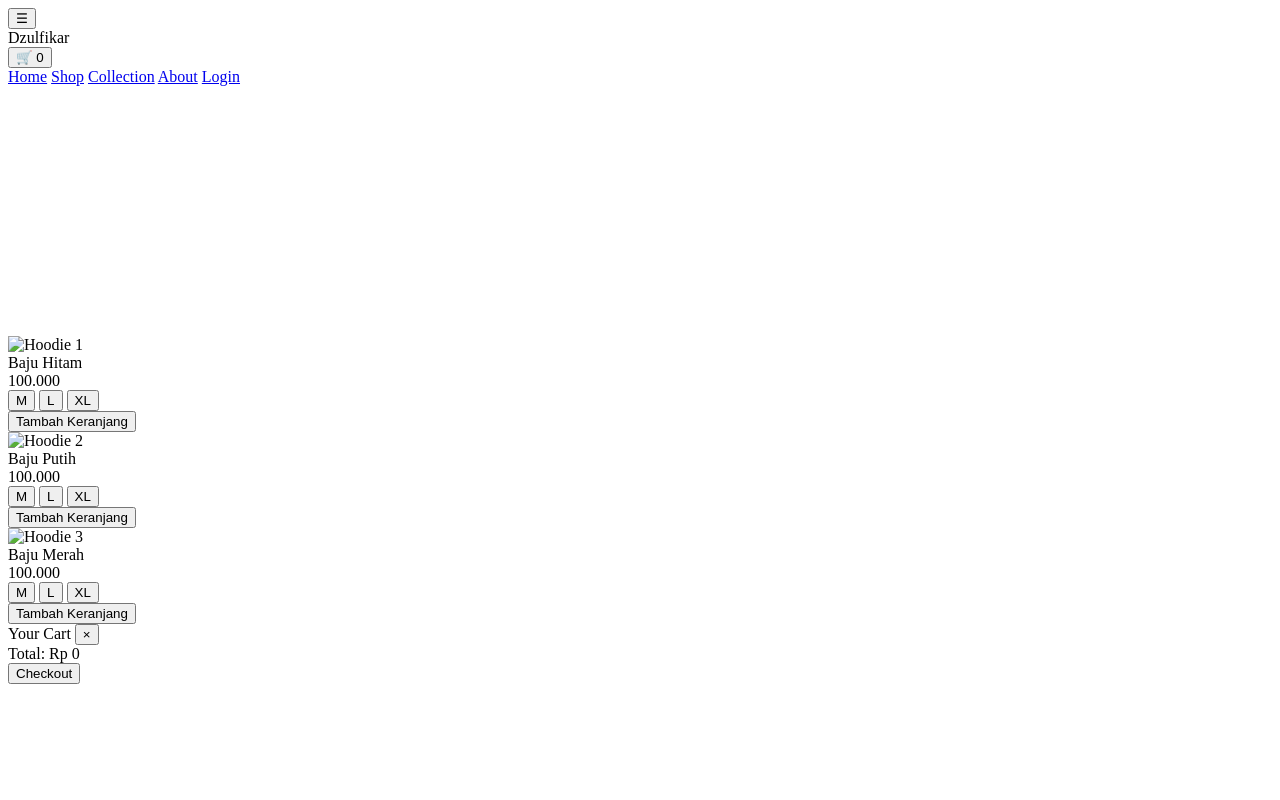
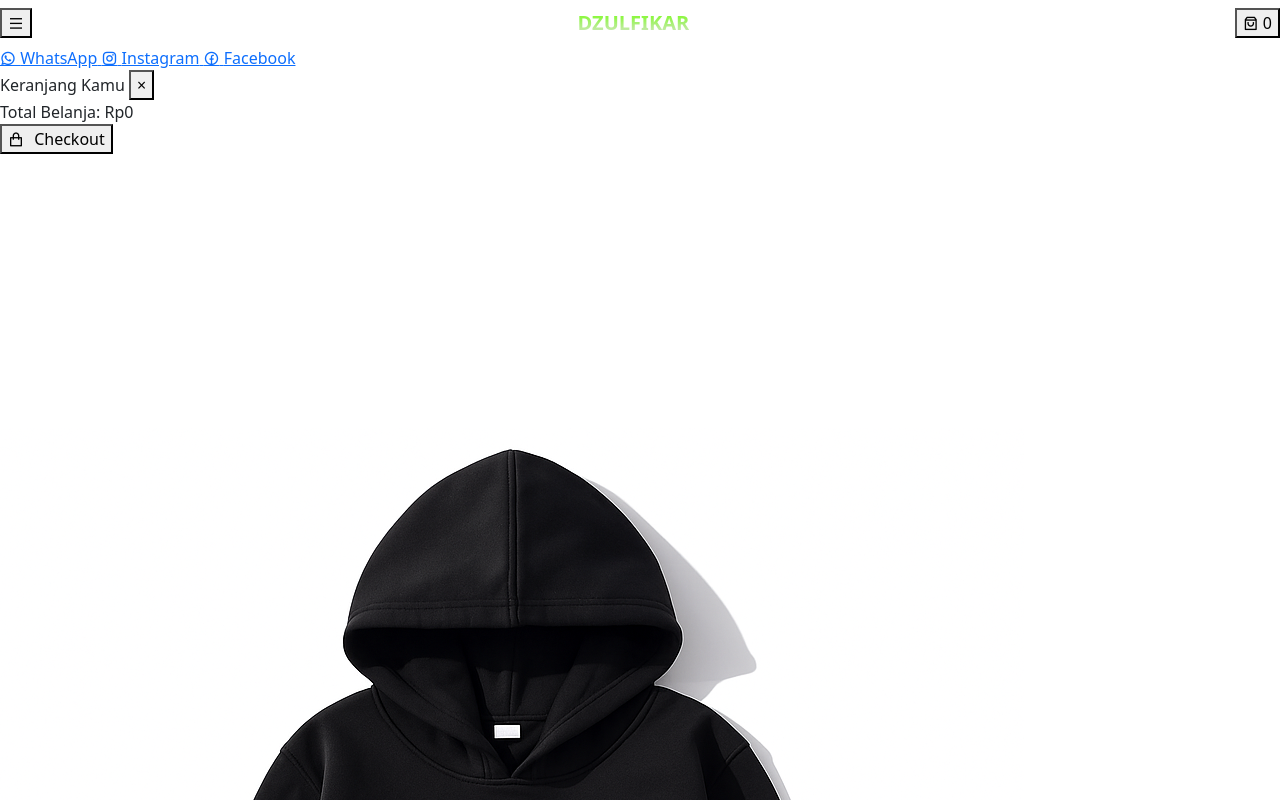
Before and after one commit to wkhalifah18-collab/dzulfikarrrawr, a plain HTML site: page index.html in a window 1280 px wide. Shown: the top 800 px of the page. Drawn offline with nearby package versions, Linux system fonts and the light colour scheme.

Commit message:
Update index.html with Bootstrap and layout changes

```diff
--- a/index.html
+++ b/index.html
@@ -1,108 +1,201 @@
 <!DOCTYPE html>
 <html lang="en">
+
 <head>
   <meta charset="UTF-8" />
-  <meta name="viewport" content="width=device-width, initial-scale=1.0" />
-  <title>KIRA Store</title>
-  <link href="https://fonts.googleapis.com/css2?family=Cinzel+Decorative&family=Cinzel&display=swap" rel="stylesheet">
-  <link rel="stylesheet" href="style.css">
+  <meta name="viewport" content="width=device-width, initial-scale=1" />
+  <title>KIRA Store - Final </title>
+  <link href="https://cdn.jsdelivr.net/npm/bootstrap@5.3.0/dist/css/bootstrap.min.css" rel="stylesheet" />
+  <!-- Remix Icon -->
+  <link href="https://cdn.jsdelivr.net/npm/remixicon/fonts/remixicon.css" rel="stylesheet" />
+  <link href="https://fonts.googleapis.com/css2?family=Cinzel+Decorative:wght@400;700;900&display=swap"
+    rel="stylesheet">
+  <link href="https://fonts.googleapis.com/css2?family=Cinzel:wght@500&display=swap" rel="stylesheet">
+  <link rel="stylesheet" href="ray.css" />
 </head>
+
 <body>
+  <nav class="navbar">
+    <button id="menu-toggle" aria-label="Toggle menu"><i class="ri-menu-line"></i></button>
+    <div id="navbarlogo" style="
+     background: linear-gradient(to bottom, #6aff00, #2b272722);
 
-  <!-- Navbar -->
-  <nav class="navbar">
-    <button id="menu-toggle">☰</button>
-    <div id="navbarlogo">Dzulfikar</div>
-    <button id="cart-toggle">
-      🛒
+       -webkit-background-clip: text;
+       color: transparent;
+       font-weight: 900;
+       font-size: 1.25rem;
+     ">
+      DZULFIKAR
+    </div>
+
+
+    <button id="cart-toggle" aria-label="Toggle cart" class="position-relative">
+      <i class="ri-shopping-bag-3-line"></i></i>
       <span id="cart-count">0</span>
     </button>
   </nav>
+<!-- Sidebar Menu -->
+<aside class="sidebar" id="sidebar-menu">
+  <nav class="sidebar-nav">
 
-  <!-- Sidebar -->
-  <div class="sidebar" id="sidebar">
-    <div class="sidebar-nav">
-      <a href="#">Home</a>
-      <a href="#">Shop</a>
-      <a href="#">Collection</a>
-      <a href="#">About</a>
-      <a href="#" id="login-btn">Login</a>
+    <!-- WhatsApp -->
+    <a href="https://wa.me/6282197770219" target="_blank" class="flex items-center gap-2">
+      <i class="ri-whatsapp-line text-xl"></i>
+      <span>WhatsApp</span>
+    </a>
+
+    <!-- Instagram -->
+    <a href="https://instagram.com/dzulfikar361" target="_blank" class="flex items-center gap-2">
+      <i class="ri-instagram-line text-xl"></i>
+      <span>Instagram</span>
+    </a>
+
+    <!-- Facebook -->
+    <a href="https://www.facebook.com/rayhan.ray.9237244/" target="_blank" class="flex items-center gap-2">
+      <i class="ri-facebook-circle-line text-xl"></i>
+      <span>Facebook</span>
+    </a>
+
+  </nav>
+</aside>
+
+
+  <!-- Sidebar Cart -->
+  <aside class="sidebar-cart" id="sidebar-cart">
+<div class="cart-summary">
+  <span>Keranjang Kamu</span>
+  <button class="close-cart" id="close-cart">&times;</button>
+</div>
+
+    <div class="cart-items" id="cart-items"></div>
+
+    <!-- Keterangan total -->
+    <!-- Total belanja -->
+    <div class="cart-total-row">
+      <span class="cart-total-label">Total Belanja:</span>
+      <span class="cart-total" id="cart-total">Rp0</span>
     </div>
-  </div>
+
+    <!-- Tombol checkout -->
+    <button class="checkout-btn" id="checkout-btn">
+      <i class="ri-shopping-bag-line" style="margin-right: 6px;"></i> Checkout
+    </button>
+
+  </aside>
 
   <!-- Overlay -->
   <div class="overlay" id="overlay"></div>
 
-  <!-- Banner -->
-  <section class="banner-section" style="height: 250px; display:flex; justify-content:center; align-items:center; color:white; text-align:center;">
-    <div>
-      <h1>DZULFIKAR</h1>
-      <p>AMAN • CEPAT • TERPERCAYA</p>
-    </div>
-  </section>
+  <!-- Main Content -->
+  <main>
+    <!-- Welcome Section -->
+    <section class="banner-section" style="text-align:center; padding: 6rem 2rem; color: white;">
+      <h5></h5>
+      <h1 style="font-weight: 800; font-size: 3rem; margin: 0.5rem 0;">DZULFIKAR</h1>
+      <p></p>
+    </section>
+    <!-- Products -->
+    <section class="product-grid" id="product">
+      <!-- Example product card, duplicate/change as needed -->
+      <div class="product-card" data-id="hitam" data-name="HOODIE Hitam" data-price="100000" data-image="images/4.jpg">
+        <img src="images/4.jpg" alt="Kaos Hitam" class="product-image" />
+        <h3 class="product-name">HOODIE HITAM</h3>
 
-  <!-- Product Grid -->
-  <section class="product-grid">
-    <!-- Produk 1 -->
- <!-- Produk 1 -->
-<div class="product-card">
-  <img src="images/hoodie1.jpg" alt="Hoodie 1" class="product-image">
-  <div class="product-name">Baju Hitam</div>
-  <div class="product-price">100.000</div>
-  <div class="size-buttons">
-    <button class="size-btn">M</button>
-    <button class="size-btn">L</button>
-    <button class="size-btn">XL</button>
-  </div>
-  <button class="add-to-cart-btn">Tambah Keranjang</button>
-</div>
+        <p class="product-price">
+          Rp100.000
+        </p>
+        <div class="size-buttons" role="group" aria-label="Pilih ukuran kaos hitam">
+          <button class="size-btn" type="button">M</button>
+          <button class="size-btn" type="button">L</button>
+          <button class="size-btn" type="button">XL</button>
+        </div>
+        <button class="add-to-cart-btn btn btn-success mt-auto" type="button"
+          aria-label="Tambah Hitam ke keranjang">Tambah Keranjang</button>
+      </div>
+
+      <div class="product-card" data-id="putih" data-name="HOODIE MERAH" data-price="100000" data-image="images/5.jpg">
+        <img src="images/5.jpg" alt="Kaos Putih" class="product-image" />
+        <h3 class="product-name">HOODIE MERAH</h3>
+
+        <p class="product-price">
+          Rp100.000
+        </p>
+        <div class="size-buttons" role="group" aria-label="Pilih ukuran kaos putih">
+          <button class="size-btn" type="button">M</button>
+          <button class="size-btn" type="button">L</button>
+          <button class="size-btn" type="button">XL</button>
+        </div>
+        <button class="add-to-cart-btn btn btn-success mt-auto" type="button"
+          aria-label="Tambah Putih ke keranjang">Tambah Keranjang</button>
+      </div>
+
+      <div class="product-card" data-id="merah" data-name="HOODIE PUTIH" data-price="100000" data-image="images/6.jpg">
+        <img src="images/6.jpg" alt="Kaos Putih" class="product-image" />
+        <h3 class="product-name">HOODIE PUTIH</h3>
+
+        <p class="product-price">
+          Rp100.000
+        </p>
+        <div class="size-buttons" role="group" aria-label="Pilih ukuran kaos putih">
+          <button class="size-btn" type="button">M</button>
+          <button class="size-btn" type="button">L</button>
+          <button class="size-btn" type="button">XL</button>
+        </div>
+        <button class="add-to-cart-btn btn btn-success mt-auto" type="button"
+          aria-label="Tambah Putih ke keranjang">Tambah Keranjang</button>
+      </div>
 
 
-    <!-- Produk 2 -->
-<div class="product-card">
-  <img src="images/hoodie2.jpg" alt="Hoodie 2" class="product-image">
-  <div class="product-name">Baju Putih</div>
-  <div class="product-price">100.000</div>
-  <div class="size-buttons">
-    <button class="size-btn">M</button>
-    <button class="size-btn">L</button>
-    <button class="size-btn">XL</button>
-  </div>
-  <button class="add-to-cart-btn">Tambah Keranjang</button>
-</div>
+      <!-- Tambahkan produk lain sesuai format di atas -->
+    </section>
+
+    <!-- Transaksi Section -->
+    <section id="transaksi" style="padding: 1rem; max-width: 1200px; margin: auto; text-align: center;">
+      <h2>TRANSAKSI</h2>
+      <p>Metode pembayaran </p>
+      <!-- Bisa ditambahkan carousel gambar pembayaran di sini -->
+      <div class="payment-carousel">
+        <div class="carousel-track">
+          <img src="images/seabank.jpeg" alt="Seabank" />
+          <img src="images/gopay.jpeg" alt="Gopay" />
+          <img src="images/ovo.jpeg" alt="Ovo" />
+            <img src="images/shopeepay.jpeg" alt="Shopeepay" />
+          <img src="images/neobank.jpeg" alt="Neobank" />
+          <!-- Duplikat agar loop terlihat halus -->
+           <img src="images/seabank.jpeg" alt="Seabank" />
+          <img src="images/gopay.jpeg" alt="Gopay" />
+          <img src="images/ovo.jpeg" alt="Ovo" />
+               <img src="images/shopeepay.jpeg" alt="Shopeepay" />
+          <img src="images/neobank.jpeg" alt="Neobank" />
+          <!-- Duplikat agar loop terlihat halus -->
+             <img src="images/seabank.jpeg" alt="Seabank" />
+          <img src="images/gopay.jpeg" alt="Gopay" />
+          <img src="images/ovo.jpeg" alt="Ovo" />
+               <img src="images/shopeepay.jpeg" alt="Shopeepay" />
+          <img src="images/neobank.jpeg" alt="Neobank" />
+        </div>
+      </div>
+    </section>
+
+    <!-- About Us Section -->
+    <section id="about" style="padding: 1rem; max-width: 1200px; margin: auto; text-align: center;">
+      <h2>COD</h2>
+      <p>silahkan pesan melalui Whatsapp
+      </p>
 
 
-    <!-- Produk 3 -->
-<div class="product-card">
-  <img src="images/hoodie3.jpg" alt="Hoodie 3" class="product-image">
-  <div class="product-name">Baju Merah</div>
-  <div class="product-price">100.000</div>
-  <div class="size-buttons">
-    <button class="size-btn">M</button>
-    <button class="size-btn">L</button>
-    <button class="size-btn">XL</button>
-  </div>
-  <button class="add-to-cart-btn">Tambah Keranjang</button>
-</div>
-  </section>
+    </section>
+  </main>
 
-  <!-- Sidebar Cart -->
-  <div class="sidebar-cart" id="cart">
-    <div class="cart-header">
-      <span>Your Cart</span>
-      <button class="close-cart" id="close-cart">&times;</button>
-    </div>
+  <footer style="text-align:center; padding: 1rem; background:#000; color:white; margin-top: 2rem;">
+    &copy; 2025 DZULFIKAR, Inc.
+  </footer>
 
-    <div id="cart-items"></div>
+  <!-- Bootstrap JS Bundle (includes Popper) -->
+  <script src="https://cdn.jsdelivr.net/npm/bootstrap@5.3.0/dist/js/bootstrap.bundle.min.js"></script>
 
-    <div class="cart-total-row">
-      <span class="cart-total-label">Total:</span>
-      <span class="cart-total">Rp <span id="cart-total">0</span></span>
-    </div>
+  <script src="app.js"></script> <!-- Pastikan path-nya sesuai -->
 
-    <button class="checkout-btn">Checkout</button>
-  </div>
+</body>
 
-  <script src="script.js"></script>
-</body>
 </html>
```
